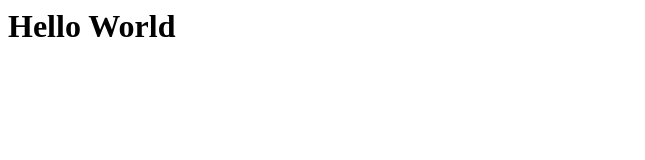
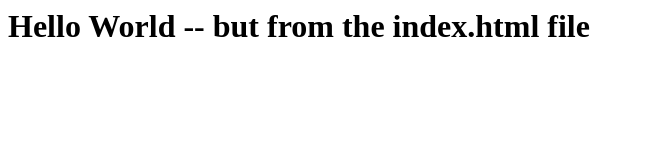
Before and after one commit to centre-cas/HelloLab, a plain HTML site: page index1.html in a window 1280 px wide. Shown: the whole page, without its empty margins (0-645 px from the left). Drawn offline with Linux system fonts and the light colour scheme.

Commit message:
Update index1.html

```diff
--- a/index1.html
+++ b/index1.html
@@ -1,6 +1,6 @@
 <html>
 <body>
 
-<h1>  Hello World  </h1>
+<h1>  Hello World -- but from the index.html file  </h1>
 </body>
 </html>
```
